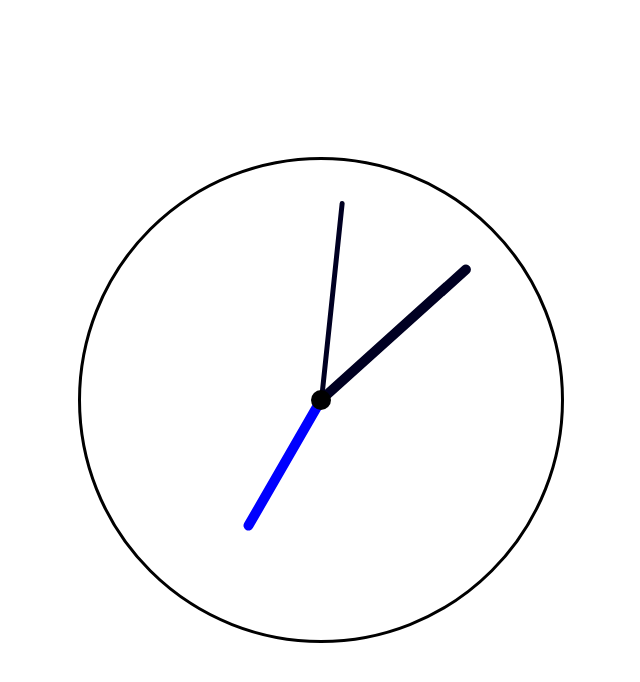
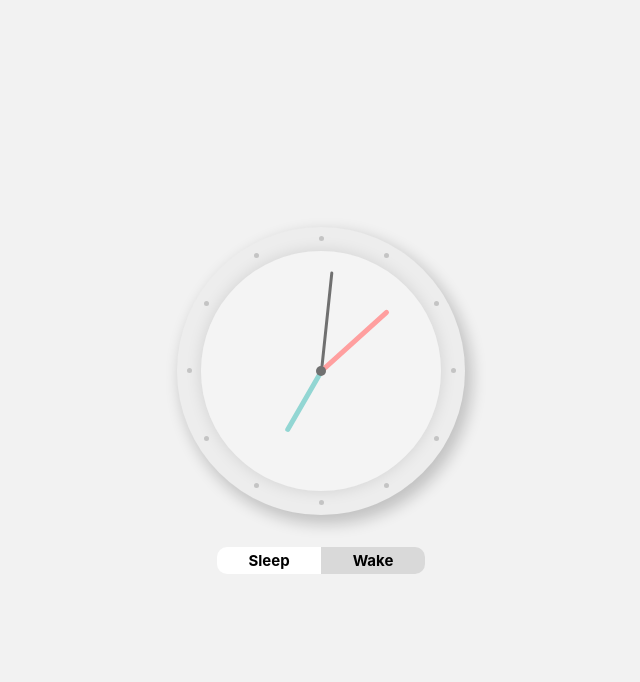
Before and after one commit to rowanlg/sleep-calculator, a React (Create React App) app: page / in a window 1280 px wide. Shown: the top 682 px of the page, without its empty margins (319-959 px from the left). Built offline with nearby package versions, Linux system fonts and the light colour scheme.

Commit message:
added sleep wake switch, switches state

```diff
--- a/src/App.js
+++ b/src/App.js
@@ -8,60 +8,195 @@ const AppWrapper = styled.div `
   justify-content: center;
   align-items: center;
   height: 100vh;
+  background: #F2F2F2;
 `
-const ClockWrapper = styled.div `
-  width: 30rem;
-  height: 30rem;
+const ClockRing = styled.div `
+  width: 18rem;
+  height: 18rem;
   border-radius: 30rem;
-  border: solid;
+  background: #EDEDED;
   display: flex;
   flex-direction: column;
   justify-content: center;
   align-items: center;
+  box-shadow: 5px 7px 15px 2px rgba(0,0,0,0.2);
+`
+const ClockWrapper = styled.div `
+  width: 15rem;
+  height: 15rem;
+  border-radius: 30rem;
+  background: #F4F4F4;
+  display: flex;
+  flex-direction: column;
+  justify-content: center;
+  align-items: center;
+  box-shadow: 0px 0px 15px 1px rgba(0,0,0,0.1);
+  color: #707070;
 `
 const CenterDot = styled.div `
   z-index: 10;
-  width: 20px;
-  height: 20px;
+  width: 10px;
+  height: 10px;
   border-radius: 20px;
-  background: #000;
+  background: #707070;
+`
+const RingDot = styled.div `
+  z-index: 10;
+  width: 5px;
+  height: 5px;
+  border-radius: 20px;
+  background: #C4C4C4;
 `
 const HoursHand = styled.div `
-  z-index: 1;
-  width: 10px;
-  height: 150px;
+  z-index: 3;
+  width: 5px;
+  height: 70px;
   border-radius: 20px;
-  background: #00f;
+  background: #92D6D3;
   position: absolute;
-  margin-bottom: 150px;
+  margin-bottom: 70px;
   transform-origin: bottom center;
 `
 const MinutesHand = styled.div `
-  z-index: 1;
-  width: 10px;
-  height: 200px;
+  z-index: 2;
+  width: 5px;
+  height: 90px;
   border-radius: 20px;
-  background: #002;
+  background: #FF9F9F;
   position: absolute;
-  margin-bottom: 200px;
+  margin-bottom: 90px;
   transform-origin: bottom center;
 `
 const SecondsHand = styled.div `
   z-index: 1;
-  width: 5px;
-  height: 200px;
+  width: 3px;
+  height: 100px;
   border-radius: 20px;
-  background: #002;
+  background: #707070;
   position: absolute;
-  margin-bottom: 200px;
+  margin-bottom: 100px;
   transform-origin: bottom center;
 `
+const SleepWakeSwitch = styled.div `
+  width: 13rem;
+  display: flex;
+  margin-top: 2rem;
+  border-radius: 10px;
+  /* box-shadow: 2px 3px 5px 0px rgba(0,0,0,0.2); */
+  h3 {
+    margin: 0.25rem;
+    font-size: 15px;
+  }
+`
+const Sleep = styled.div `
+  width: 50%;
+  text-align: center;
+  border-bottom-left-radius: 10px;
+  border-top-left-radius: 10px;
+  background: #FFFFFF;
+  cursor: pointer;
+`
+const Wake = styled.div `
+  width: 50%;
+  text-align: center;
+  border-bottom-right-radius: 10px;
+  border-top-right-radius: 10px;
+  background: #D9D9D9;
+  cursor: pointer;
+`
+
+function RingDots() {
+  return (
+    <>
+      <RingDot
+        style={{
+          position: "absolute",
+          marginBottom: "264px"}}
+      />
+      <RingDot
+        style={{
+          position: "absolute",
+          marginBottom: "230px",
+          marginLeft: "130px"}}
+      />
+      <RingDot
+        style={{
+          position: "absolute",
+          marginBottom: "135px",
+          marginLeft: "230px"}}
+      />
+
+
+      <RingDot
+        style={{
+          position: "absolute",
+          marginLeft: "264px"}}
+      />
+      <RingDot
+        style={{
+          position: "absolute",
+          marginTop: "230px",
+          marginLeft: "130px"}}
+      />
+      <RingDot
+        style={{
+          position: "absolute",
+          marginTop: "135px",
+          marginLeft: "230px"}}
+      />
+
+
+      <RingDot
+        style={{
+          position: "absolute",
+          marginTop: "264px"}}
+      />
+      <RingDot
+        style={{
+          position: "absolute",
+          marginTop: "230px",
+          marginRight: "130px"}}
+      />
+      <RingDot
+        style={{
+          position: "absolute",
+          marginTop: "135px",
+          marginRight: "230px"}}
+      />
+
+
+      <RingDot
+        style={{
+          position: "absolute",
+          marginRight: "264px"}}
+      />
+      <RingDot
+        style={{
+          position: "absolute",
+          marginBottom: "230px",
+          marginRight: "130px"}}
+      />
+      <RingDot
+        style={{
+          position: "absolute",
+          marginBottom: "135px",
+          marginRight: "230px"}}
+      />
+
+
+    </>
+  )
+}
 
 function App() {
   const initialDate = new Date()
   const [seconds, setSeconds] = React.useState(initialDate.getSeconds())
   const [minutes, setMinutes] = React.useState(initialDate.getMinutes())
   const [hours, setHours] = React.useState(initialDate.getHours())
+
+  // True is Sleep mode, False is Wake mode
+  const [sleepWake, setSleepWake] = React.useState(true)
+
 
   React.useEffect(() => {
     const updateTime = setTimeout(() => {
@@ -74,7 +209,9 @@ function App() {
 
   return (
     <AppWrapper>
+      <ClockRing>
         <ClockWrapper>
+          <RingDots />
           <CenterDot />
           <HoursHand
             style={{
@@ -92,6 +229,30 @@ function App() {
             }}
           />
         </ClockWrapper>
+      </ClockRing>
+      <SleepWakeSwitch>
+        <Sleep
+          onClick={() => setSleepWake(true)}
+          style={
+            sleepWake
+            ? {background: '#FFFFFF'}
+            : {background: '#D9D9D9'}
+          }
+        >
+          <h3>Sleep</h3>
+        </Sleep>
+        <Wake
+          onClick={() => setSleepWake(false)}
+          style={
+            sleepWake
+            ? {background: '#D9D9D9'}
+            : {background: '#FFFFFF'}
+          }
+        >
+          <h3>Wake</h3>
+        </Wake>
+      </SleepWakeSwitch>
+
     </AppWrapper>
   );
 }
```
Lines whose indentation alone changed are shown as unchanged.
